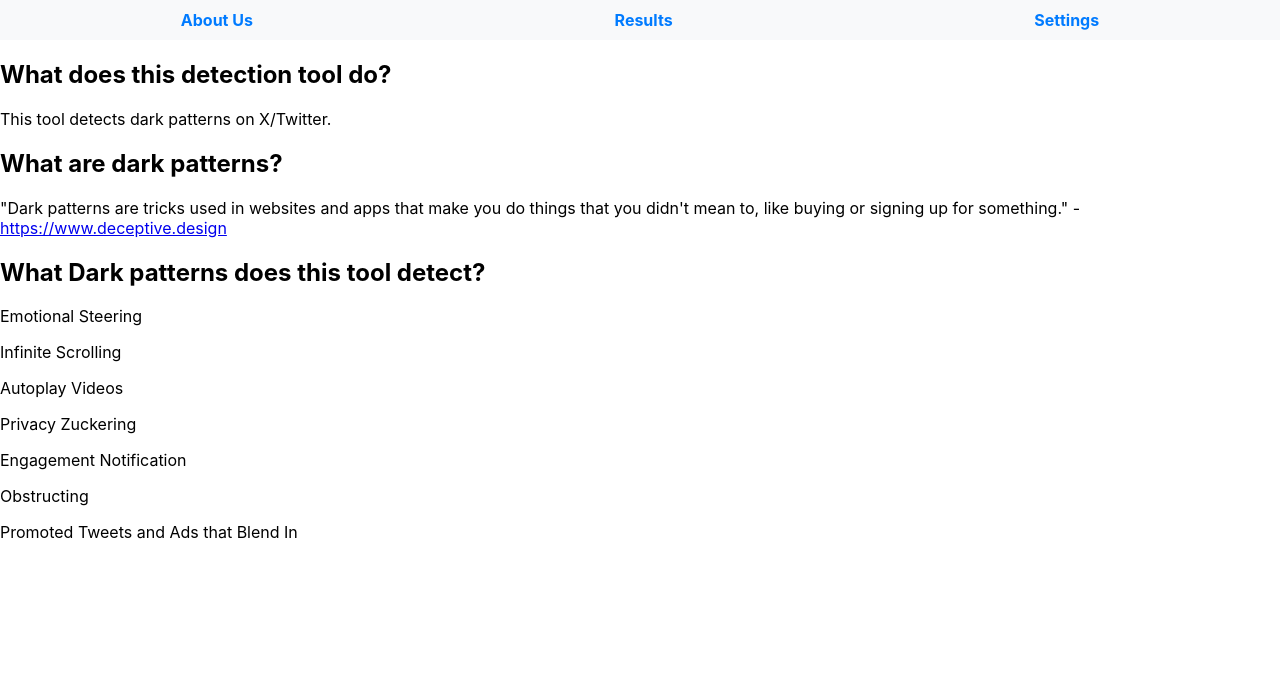
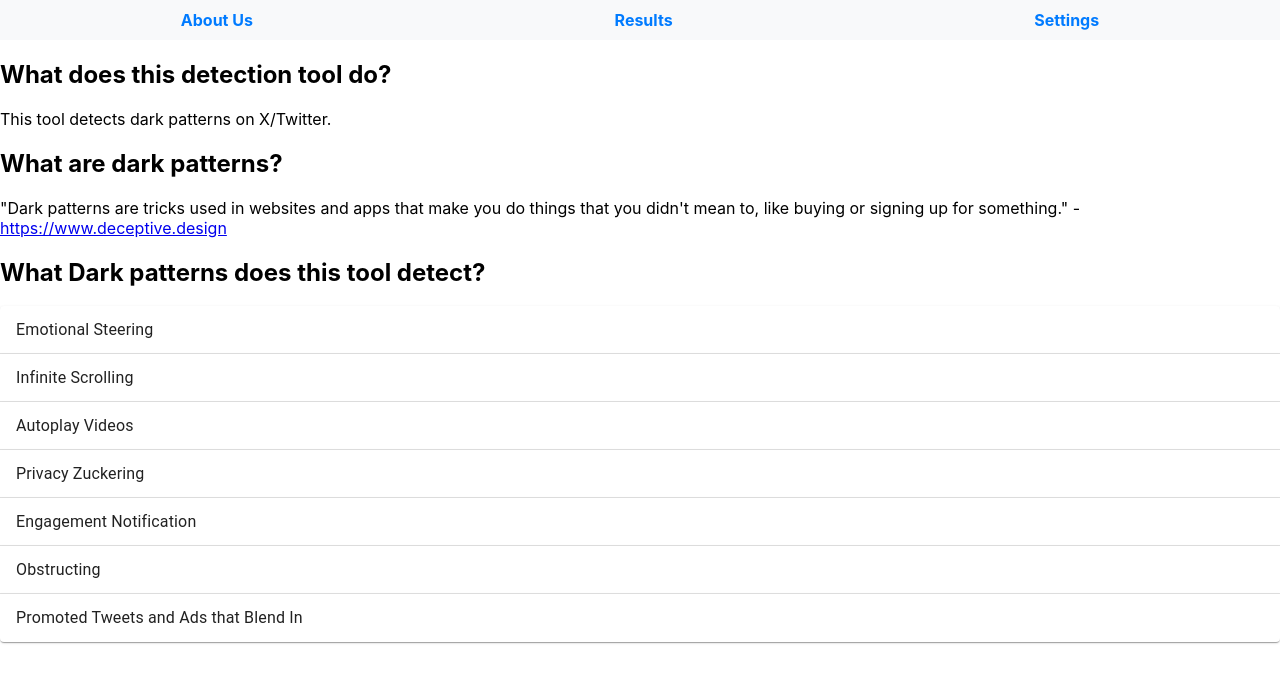
Before and after one commit to JaraR/DarkPatternDetector, a React (Create React App) app in the folder frontend/: page /about-us in a window 1280 px wide. Shown: the top 682 px of the page. Built offline with nearby package versions, Linux system fonts and the light colour scheme.

Commit message:
Basic accordion component created for each Dark Pattern.

```diff
--- a/frontend/src/pages/AboutUs.js
+++ b/frontend/src/pages/AboutUs.js
@@ -1,4 +1,10 @@
 import React from "react";
+import Accordion from '@mui/material/Accordion';
+import AccordionSummary from '@mui/material/AccordionSummary';
+import AccordionDetails from '@mui/material/AccordionDetails';
+import Typography from '@mui/material/Typography';
+// import ArrowDownwardIcon from '@mui/icons-material/ArrowDownward';
+// import ArrowDropDownIcon from '@mui/icons-material/ArrowDropDown';
 
 const About = () => {
   return (
@@ -14,13 +20,111 @@
       </div>
       <div>
         <h2>What Dark patterns does this tool detect?</h2>
-        <p>Emotional Steering</p>
-        <p>Infinite Scrolling</p>
-        <p>Autoplay Videos</p>
-        <p>Privacy Zuckering</p>
-        <p>Engagement Notification</p>
-        <p>Obstructing</p>
-        <p>Promoted Tweets and Ads that Blend In</p>
+        <Accordion>
+        <AccordionSummary
+          // expandIcon={<ArrowDownwardIcon />}
+          // aria-controls="panel1-content"
+          // id="panel1-header"
+        >
+          <Typography>Emotional Steering</Typography>
+        </AccordionSummary>
+        <AccordionDetails>
+          <Typography>
+            Lorem ipsum dolor sit amet, consectetur adipiscing elit. Suspendisse
+            malesuada lacus ex, sit amet blandit leo lobortis eget.
+          </Typography>
+        </AccordionDetails>
+      </Accordion>
+      <Accordion>
+        <AccordionSummary
+          // expandIcon={<ArrowDropDownIcon />}
+          // aria-controls="panel2-content"
+          // id="panel2-header"
+        >
+          <Typography>Infinite Scrolling</Typography>
+        </AccordionSummary>
+        <AccordionDetails>
+          <Typography>
+            Lorem ipsum dolor sit amet, consectetur adipiscing elit. Suspendisse
+            malesuada lacus ex, sit amet blandit leo lobortis eget.
+          </Typography>
+        </AccordionDetails>
+      </Accordion>
+      <Accordion>
+        <AccordionSummary
+          // expandIcon={<ArrowDownwardIcon />}
+          // aria-controls="panel1-content"
+          // id="panel1-header"
+        >
+          <Typography>Autoplay Videos</Typography>
+        </AccordionSummary>
+        <AccordionDetails>
+          <Typography>
+            Lorem ipsum dolor sit amet, consectetur adipiscing elit. Suspendisse
+            malesuada lacus ex, sit amet blandit leo lobortis eget.
+          </Typography>
+        </AccordionDetails>
+      </Accordion>
+      <Accordion>
+        <AccordionSummary
+          // expandIcon={<ArrowDownwardIcon />}
+          // aria-controls="panel1-content"
+          // id="panel1-header"
+        >
+          <Typography>Privacy Zuckering</Typography>
+        </AccordionSummary>
+        <AccordionDetails>
+          <Typography>
+            Lorem ipsum dolor sit amet, consectetur adipiscing elit. Suspendisse
+            malesuada lacus ex, sit amet blandit leo lobortis eget.
+          </Typography>
+        </AccordionDetails>
+      </Accordion>
+      <Accordion>
+        <AccordionSummary
+          // expandIcon={<ArrowDownwardIcon />}
+          // aria-controls="panel1-content"
+          // id="panel1-header"
+        >
+          <Typography>Engagement Notification</Typography>
+        </AccordionSummary>
+        <AccordionDetails>
+          <Typography>
+            Lorem ipsum dolor sit amet, consectetur adipiscing elit. Suspendisse
+            malesuada lacus ex, sit amet blandit leo lobortis eget.
+          </Typography>
+        </AccordionDetails>
+      </Accordion>
+      <Accordion>
+        <AccordionSummary
+          // expandIcon={<ArrowDownwardIcon />}
+          // aria-controls="panel1-content"
+          // id="panel1-header"
+        >
+          <Typography>Obstructing</Typography>
+        </AccordionSummary>
+        <AccordionDetails>
+          <Typography>
+            Lorem ipsum dolor sit amet, consectetur adipiscing elit. Suspendisse
+            malesuada lacus ex, sit amet blandit leo lobortis eget.
+          </Typography>
+        </AccordionDetails>
+      </Accordion>
+      <Accordion>
+        <AccordionSummary
+          // expandIcon={<ArrowDownwardIcon />}
+          // aria-controls="panel1-content"
+          // id="panel1-header"
+        >
+          <Typography>Promoted Tweets and Ads that Blend In</Typography>
+        </AccordionSummary>
+        <AccordionDetails>
+          <Typography>
+            Lorem ipsum dolor sit amet, consectetur adipiscing elit. Suspendisse
+            malesuada lacus ex, sit amet blandit leo lobortis eget.
+          </Typography>
+        </AccordionDetails>
+      </Accordion>
       </div>
     </div>
 
```
